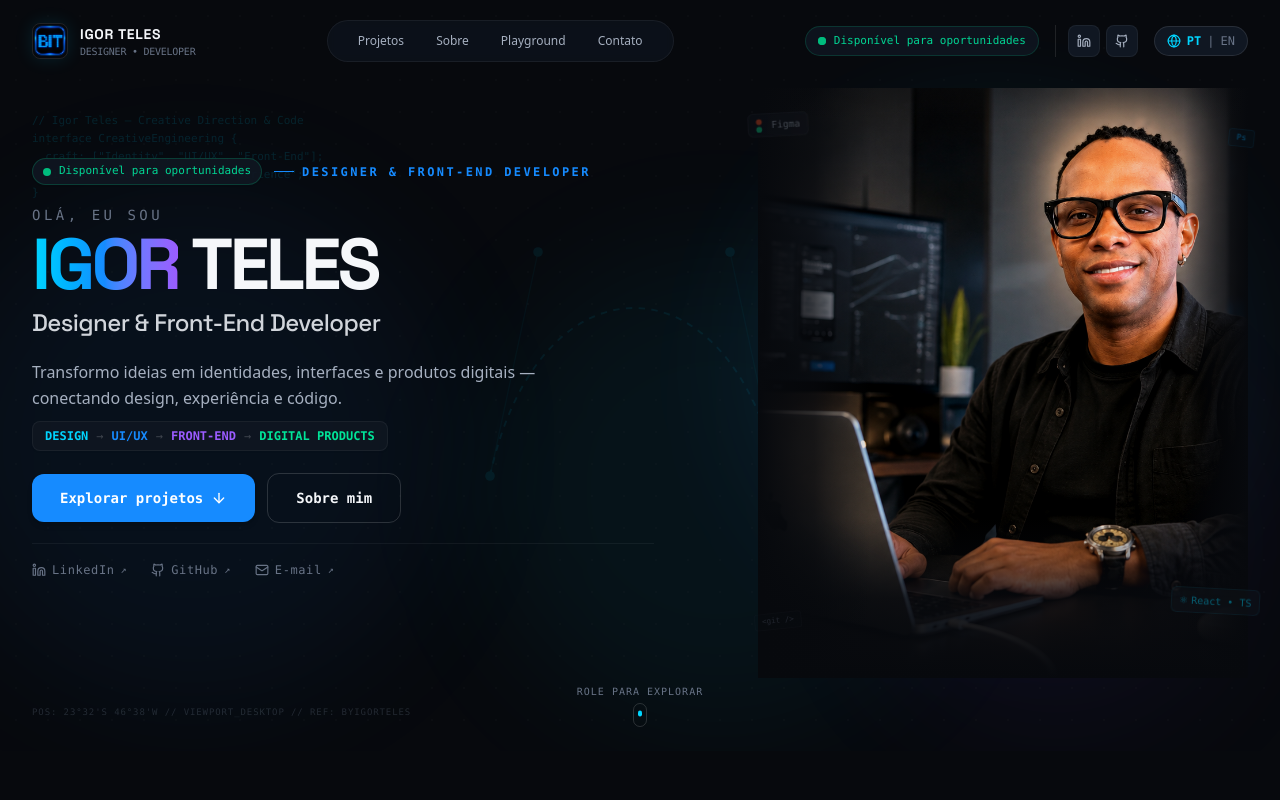
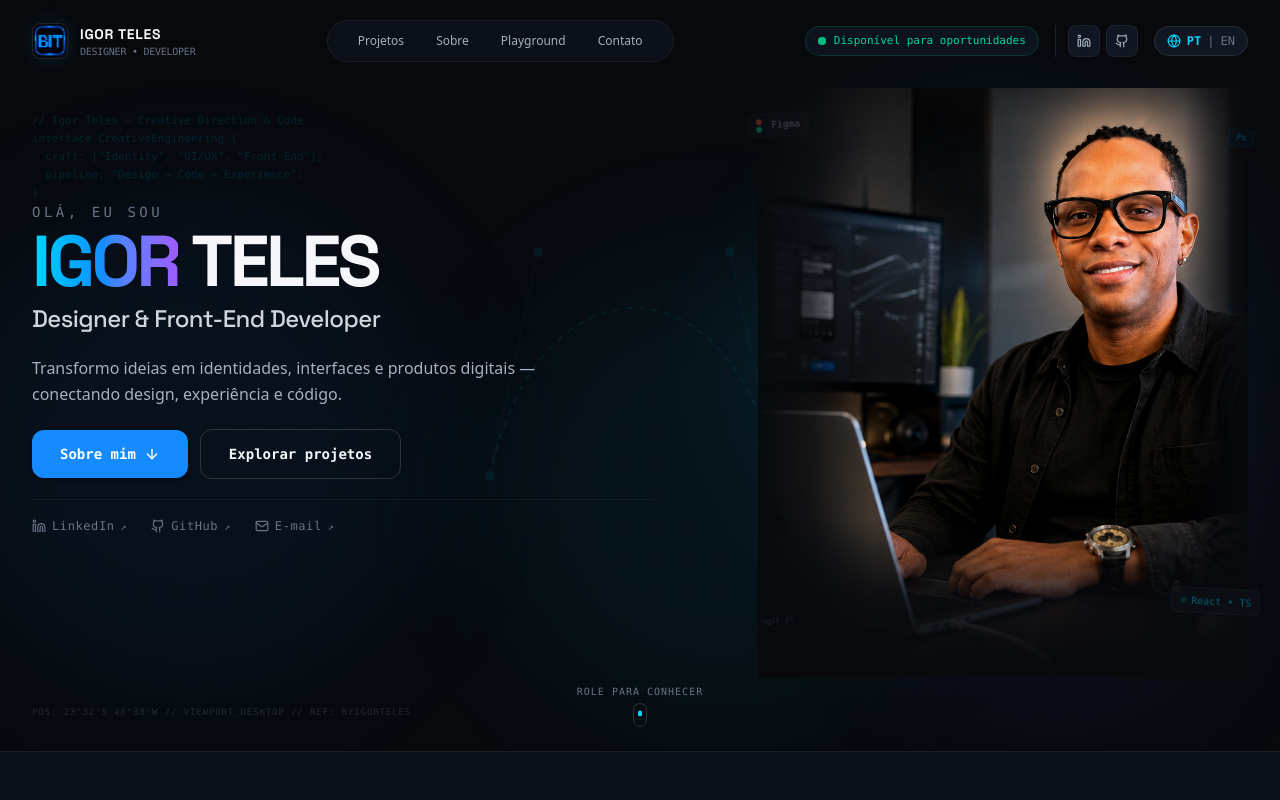
Before and after one commit to igortelesdesign-svg/byigorteles, a React (Vite) app: page / in a window 1280 px wide. Shown: the top 800 px of the page. Built offline with nearby package versions, Linux system fonts and the light colour scheme.

Commit message:
refactor: simplifica hero e reorganiza secoes

```diff
--- a/src/App.tsx
+++ b/src/App.tsx
@@ -30,19 +30,19 @@ export default function App() {
 
         {/* Main Content Sections */}
         <main id="main-content">
-          {/* 00 - Asymmetric Hero with Portrait & Clean Narrative */}
+          {/* 00 - Hero */}
           <Hero />
 
-          {/* 01 - Selected Work (Featured Projects & Deep Case Studies) */}
+          {/* 01 - About Me */}
+          <AboutSection />
+
+          {/* 02 - Designer Who Codes */}
+          <DesignerWhoCodes />
+
+          {/* 03 - Selected Work */}
           <SelectedWork />
 
-          {/* Core Concept: Designer Who Codes Interactive Split */}
-          <DesignerWhoCodes />
-
-          {/* 02 - About Me, 3 Pillars of Capabilities & Career Evolution */}
-          <AboutSection />
-
-          {/* 03 - Technical & Creative Toolbox */}
+          {/* 04 - Technical & Creative Toolbox */}
           <ToolboxSection />
 
           {/* 04 - Playground & Creative Lab */}
--- a/src/components/Hero.tsx
+++ b/src/components/Hero.tsx
@@ -130,28 +130,6 @@ export const Hero: React.FC = () => {
               ========================================================================= */}
           <div className="flex flex-col justify-center space-y-3.5 sm:space-y-4.5 lg:space-y-5 z-10">
 
-            {/* 1. Status Pill & Role Eyebrow */}
-            <div className="flex flex-wrap items-center gap-2.5 sm:gap-3">
-              {/* Disponível para oportunidades */}
-              <div className="inline-flex items-center gap-1.5 sm:gap-2 px-2.5 py-1 rounded-full bg-[#101722]/90 border border-emerald-500/25 text-[10.5px] sm:text-[11px] font-mono text-emerald-400 shadow-xs">
-                <span className="relative flex h-2 w-2">
-                  <span className="animate-ping absolute inline-flex h-full w-full rounded-full bg-emerald-400 opacity-75"></span>
-                  <span className="relative inline-flex rounded-full h-2 w-2 bg-emerald-500"></span>
-                </span>
-                <span className="whitespace-nowrap font-medium">
-                  {language === 'pt' ? 'Disponível para oportunidades' : 'Available for opportunities'}
-                </span>
-              </div>
-
-              {/* Eyebrow com Traço */}
-              <div className="flex items-center gap-1.5 sm:gap-2">
-                <span className="h-[1px] w-3.5 sm:w-5 bg-[#168BFF]"></span>
-                <span className="text-[#168BFF] font-mono text-[10px] sm:text-xs tracking-[0.18em] sm:tracking-[0.2em] uppercase font-semibold">
-                  DESIGNER &amp; FRONT-END DEVELOPER
-                </span>
-              </div>
-            </div>
-
             {/* 2. Saudação & Nome como Protagonista */}
             <div className="space-y-0.5 sm:space-y-1.5">
               <span className="text-[11px] sm:text-sm font-mono tracking-[0.22em] sm:tracking-[0.25em] text-[#687386] uppercase block font-medium">
@@ -180,39 +158,29 @@ export const Hero: React.FC = () => {
                 {t.hero.subtitle}
               </p>
 
-              {/* Faixa Conceitual (Assinatura de Atuação) */}
-              <div className="inline-flex items-center gap-1 sm:gap-2 px-2.5 sm:px-3 py-1 sm:py-1.5 rounded-lg bg-[#101722]/85 border border-white/5 text-[9.5px] sm:text-xs font-mono text-[#687386] shadow-xs">
-                <span className="text-[#00D5FF] font-semibold">DESIGN</span>
-                <span className="text-white/20">&rarr;</span>
-                <span className="text-[#168BFF] font-semibold">UI/UX</span>
-                <span className="text-white/20">&rarr;</span>
-                <span className="text-[#9B5CFF] font-semibold">FRONT-END</span>
-                <span className="text-white/20">&rarr;</span>
-                <span className="text-[#00E599] font-semibold">DIGITAL PRODUCTS</span>
-              </div>
             </div>
-
             {/* 4. Botões de Ação (CTAs) */}
             <div className="flex flex-wrap items-center gap-2.5 sm:gap-3 pt-0.5">
+              <button
+                id="btn-hero-about"
+                onClick={scrollToAbout}
+                data-cursor="link"
+                className="min-h-[44px] px-5 sm:px-7 py-2.5 sm:py-3.5 rounded-xl bg-[#168BFF] text-white font-bold text-xs sm:text-sm font-mono flex items-center justify-center gap-1.5 sm:gap-2 hover:bg-[#00A8FF] hover:shadow-lg hover:shadow-[#168BFF]/25 hover:-translate-y-0.5 active:scale-[0.98] transition-all cursor-pointer shadow-md"
+              >
+                <span>{t.hero.ctaAbout}</span>
+                <ArrowDown className="w-3.5 h-3.5 sm:w-4 sm:h-4" />
+              </button>
+
               <button
                 id="btn-hero-explore"
                 onClick={scrollToWork}
                 data-cursor="link"
-                className="min-h-[44px] px-5 sm:px-7 py-2.5 sm:py-3.5 rounded-xl bg-[#168BFF] text-white font-bold text-xs sm:text-sm font-mono flex items-center justify-center gap-1.5 sm:gap-2 hover:bg-[#00A8FF] hover:shadow-lg hover:shadow-[#168BFF]/25 hover:-translate-y-0.5 active:scale-[0.98] transition-all cursor-pointer shadow-md"
-              >
-                <span>{t.hero.ctaWork}</span>
-                <ArrowDown className="w-3.5 h-3.5 sm:w-4 sm:h-4" />
-              </button>
-
-              <button
-                id="btn-hero-about"
-                onClick={scrollToAbout}
-                data-cursor="link"
                 className="min-h-[44px] px-5 sm:px-7 py-2.5 sm:py-3.5 rounded-xl bg-transparent border border-white/15 text-[#F5F7FA] font-bold text-xs sm:text-sm font-mono flex items-center justify-center hover:bg-white/[0.06] hover:border-white/30 hover:-translate-y-0.5 active:scale-[0.98] transition-all cursor-pointer"
               >
-                {t.hero.ctaAbout}
+                {t.hero.ctaWork}
               </button>
             </div>
+
 
             {/* 5. Redes Profissionais */}
             <div className="flex flex-wrap items-center gap-4 sm:gap-6 pt-2 border-t border-white/5 text-[11px] sm:text-xs font-mono tracking-wider text-[#687386]">
@@ -390,7 +358,7 @@ export const Hero: React.FC = () => {
           ========================================================================= */}
       <div className="w-full flex justify-center pt-1.5 pb-1 z-20">
         <button
-          onClick={scrollToWork}
+          onClick={scrollToAbout}
           className="flex flex-col items-center gap-1 text-[#687386] hover:text-[#00D5FF] transition-colors focus:outline-none cursor-pointer group"
           aria-label={t.hero.scrollIndicator}
         >
--- a/src/locales/pt.ts
+++ b/src/locales/pt.ts
@@ -20,7 +20,7 @@ export const pt = {
     ctaWork: 'Explorar projetos',
     ctaAbout: 'Sobre mim',
     ctaContact: 'Fale comigo',
-    scrollIndicator: 'ROLE PARA EXPLORAR',
+    scrollIndicator: 'ROLE PARA CONHECER',
     links: {
       linkedin: 'LinkedIn',
       github: 'GitHub',
```
